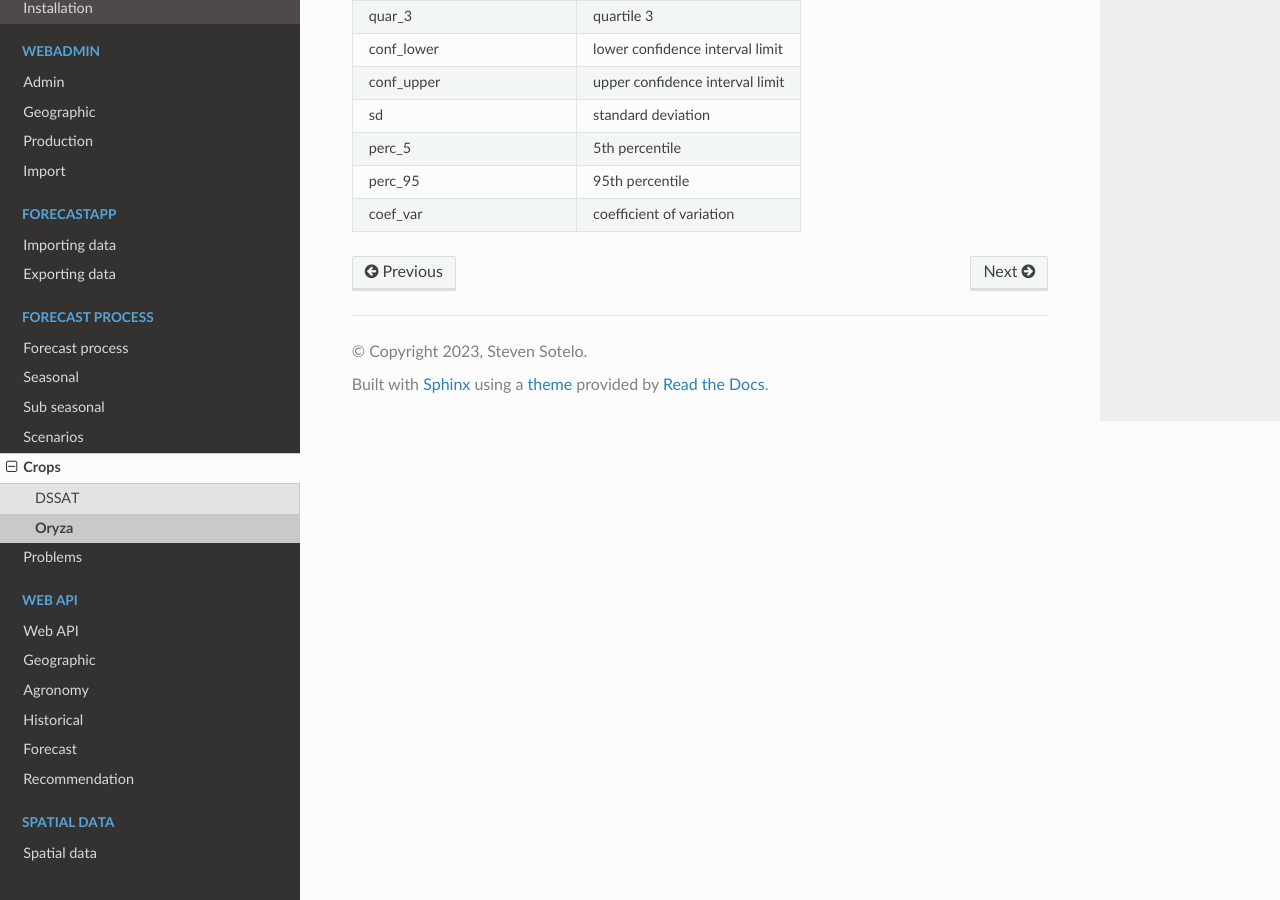
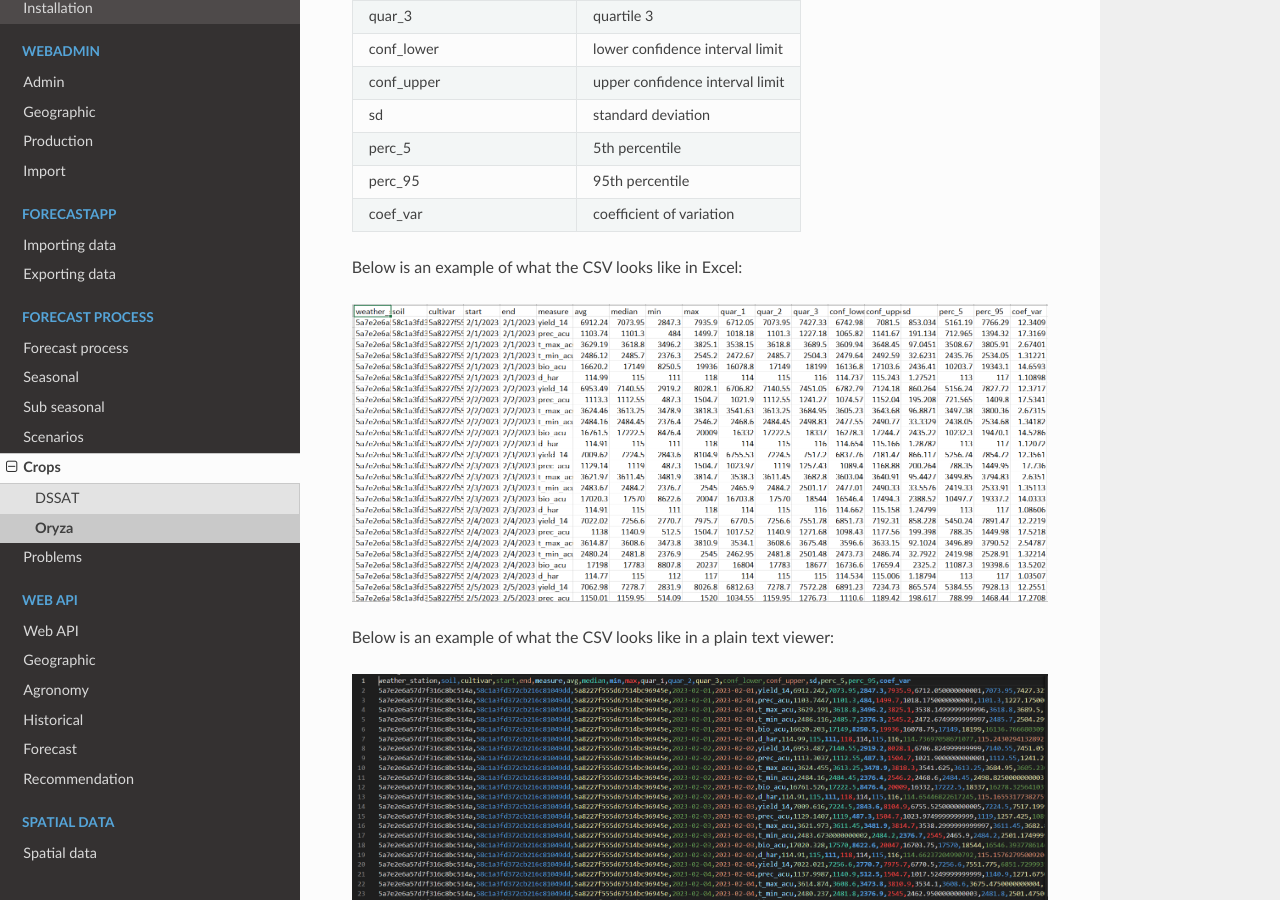
Before and after one commit to stevensotelo/aclimate_docs, a Sphinx documentation site: the page built from docs/source/07-crops-oryza.rst, in a window 1280 px wide and 900 px high, scrolled down 2079 px. Built offline with Sphinx 7.4.7 and the Read the Docs theme 2.0.0, drawn with Linux system fonts in a browser that asks for light colours.

Commit message:
csv examples added on dssat and oryza docs

```diff
--- a/docs/source/07-crops-oryza.rst
+++ b/docs/source/07-crops-oryza.rst
@@ -92,3 +92,15 @@ For each measure the next colums are calculated:
     - 95th percentile
   * - coef_var
     - coefficient of variation
+
+Below is an example of what the CSV looks like in Excel:
+
+.. image:: /_static/img/07/07_oryza_csv_example.*
+  :alt: Resampling process activity diagram
+  :class: device-screen-vertical side-by-side
+
+Below is an example of what the CSV looks like in a plain text viewer:
+
+.. image:: /_static/img/07/07_oryza_csv_example_2.*
+  :alt: Resampling process activity diagram
+  :class: device-screen-vertical side-by-side
```
Also changed, not shown: docs/source/07-crops-dssat.rst (+12 -0 lines), docs/source/_static/img/07/07_dssat_csv_example.png (added), docs/source/_static/img/07/07_dssat_csv_example_2.png (added), docs/source/_static/img/07/07_oryza_csv_example.png (added), docs/source/_static/img/07/07_oryza_csv_example_2.png (added).
